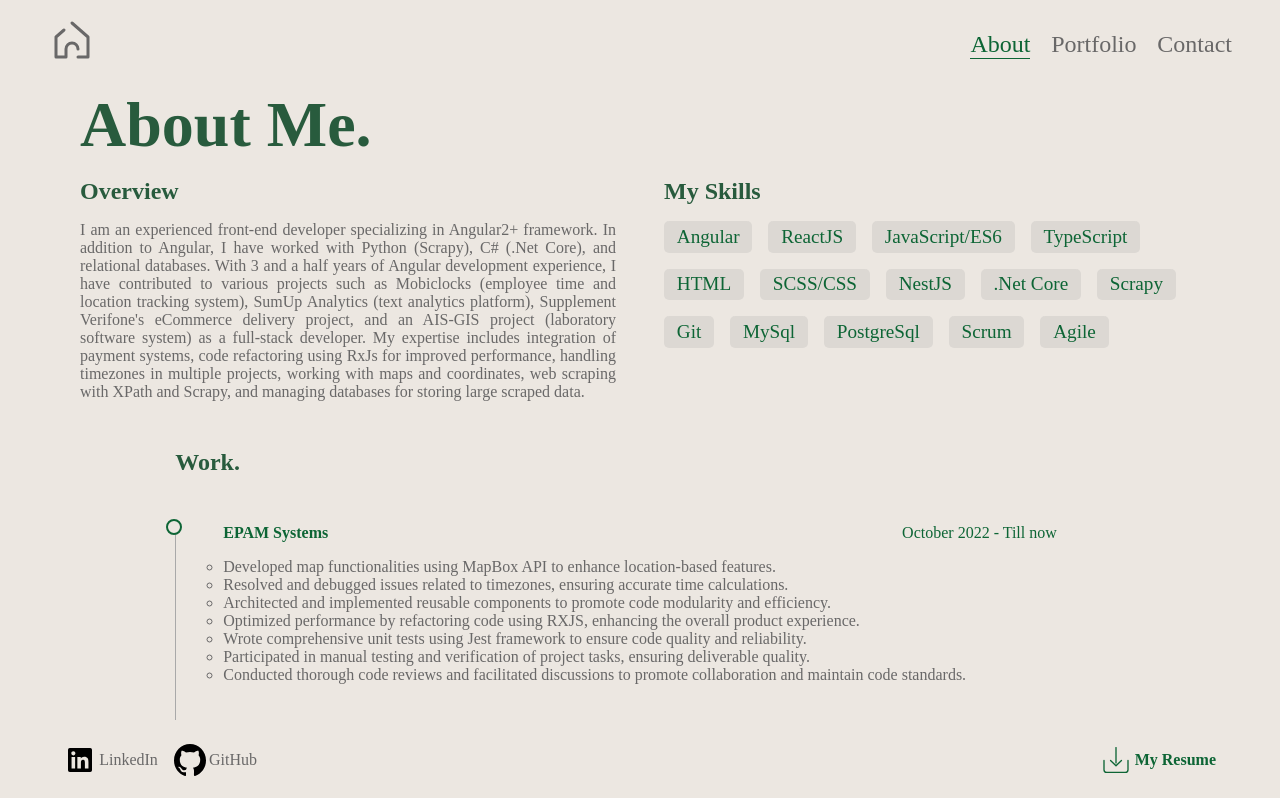
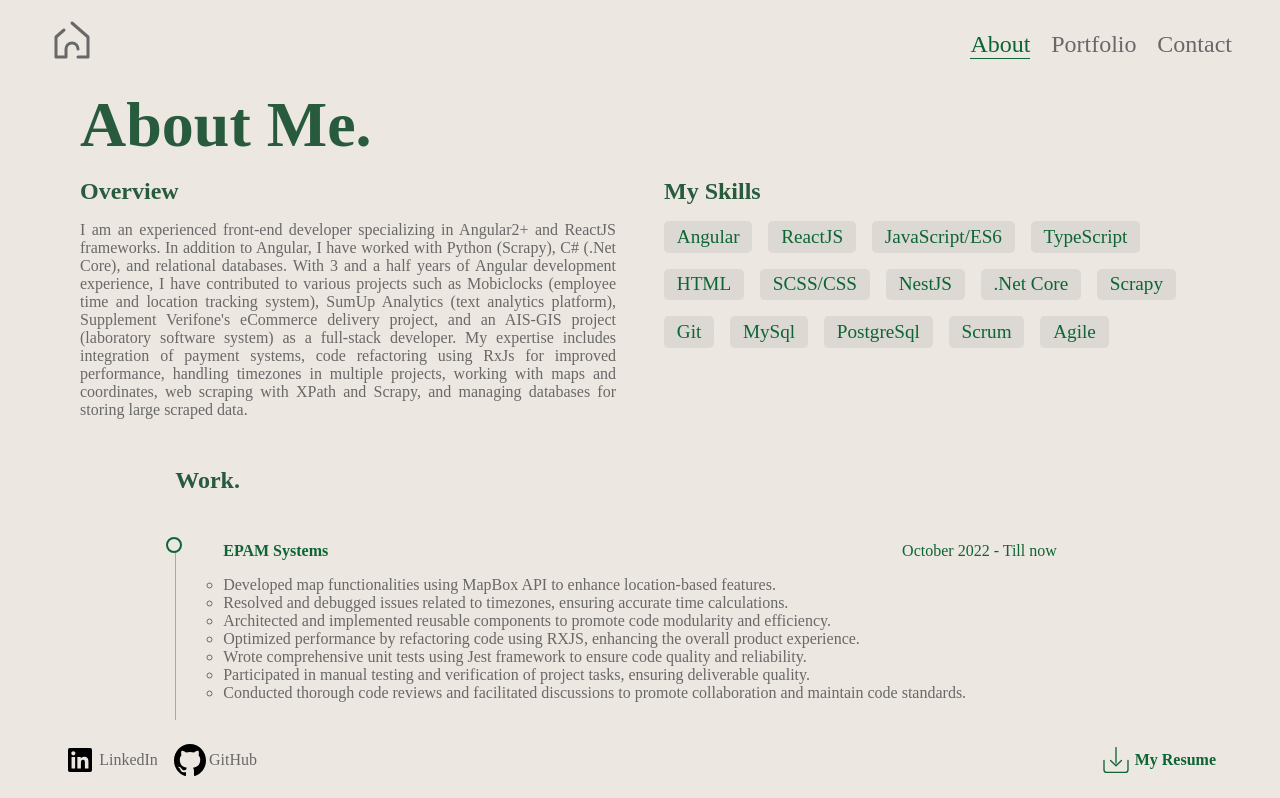
Before and after one commit to NellyHayrapetyan/nellis-tech-gallery, a Next.js app: page /about in a window 1280 px wide. Shown: the top 798 px of the page. Built offline with nearby package versions, Linux system fonts and the light colour scheme.

Commit message:
fix styling

```diff
--- a/public/assets/ExperienceData.tsx
+++ b/public/assets/ExperienceData.tsx
@@ -101,4 +101,4 @@
   "Agile"
 ];
 
-export const ExperienceSummary = `I am an experienced front-end developer specializing in Angular2+ framework. In addition to Angular, I have worked with Python (Scrapy), C# (.Net Core), and relational databases. With 3 and a half years of Angular development experience, I have contributed to various projects such as Mobiclocks (employee time and location tracking system), SumUp Analytics (text analytics platform), Supplement Verifone's eCommerce delivery project, and an AIS-GIS project (laboratory software system) as a full-stack developer. My expertise includes integration of payment systems, code refactoring using RxJs for improved performance, handling timezones in multiple projects, working with maps and coordinates, web scraping with XPath and Scrapy, and managing databases for storing large scraped data.`
+export const ExperienceSummary = `I am an experienced front-end developer specializing in Angular2+ and ReactJS frameworks. In addition to Angular, I have worked with Python (Scrapy), C# (.Net Core), and relational databases. With 3 and a half years of Angular development experience, I have contributed to various projects such as Mobiclocks (employee time and location tracking system), SumUp Analytics (text analytics platform), Supplement Verifone's eCommerce delivery project, and an AIS-GIS project (laboratory software system) as a full-stack developer. My expertise includes integration of payment systems, code refactoring using RxJs for improved performance, handling timezones in multiple projects, working with maps and coordinates, web scraping with XPath and Scrapy, and managing databases for storing large scraped data.`
--- a/src/pages/contact/Contact.module.scss
+++ b/src/pages/contact/Contact.module.scss
@@ -41,6 +41,7 @@
       box-sizing: border-box;
       resize: none;
       height: auto;
+      font-family: Didot, serif;
 
       &.TextField {
         min-height: 8rem;
```
